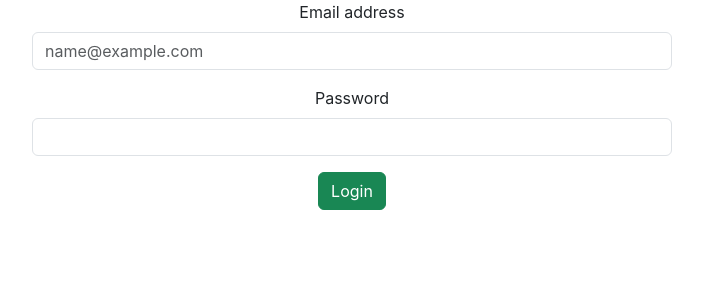
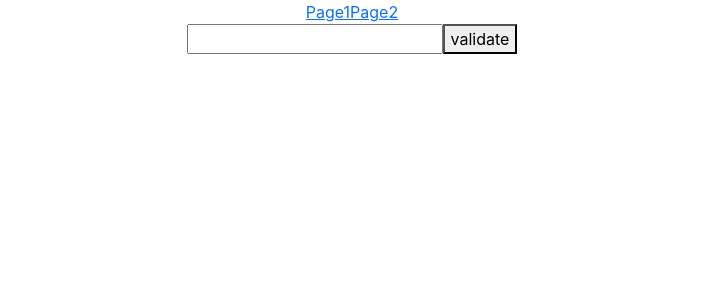
Before and after one commit to krish1302/react-training, a React (Create React App) app: page /page1 in a window 1280 px wide. Shown: the top 300 px of the page, without its empty margins (288-991 px from the left). Built offline with nearby package versions, Linux system fonts and the light colour scheme.

Commit message:
Router & validation

```diff
--- a/package.json
+++ b/package.json
@@ -8,6 +8,7 @@
     "@testing-library/user-event": "^13.5.0",
     "react": "^18.2.0",
     "react-dom": "^18.2.0",
+    "react-router-dom": "^6.10.0",
     "react-scripts": "5.0.1",
     "web-vitals": "^2.1.4"
   },
--- a/src/App.js
+++ b/src/App.js
@@ -15,6 +15,9 @@ import {NameContext, WorkContext} from './Components/Context/Context';
 import ParentFuncContext from './Components/ContextFuncComponent/ParentFuncContext';
 import Page1 from './App-components/Page1/Page1';
 import Page2 from './App-components/Page2/Page2';
+import { Route, Routes, Link } from 'react-router-dom';
+import RoutePage1 from './Router-Components/RoutePage1';
+import RoutePage2 from './Router-Components/RoutePage2';
 
 function App() {
 
@@ -59,8 +62,17 @@ function App() {
       <button onClick={()=> setPage('page1')}>page1</button>
       <button onClick={()=> setPage('page2')}>page2</button> */}
 
-      {page === 'page1' && <Page1 setPage={setPage}/>}
-      {page === 'page2' && <Page2 setPage={setPage}/>}
+      {/* {page === 'page1' && <Page1 setPage={setPage}/>}
+      {page === 'page2' && <Page2 setPage={setPage}/>} */}
+
+      <Link to="page1">Page1</Link>
+      <Link to="page2">Page2</Link>
+
+      <Routes>
+        <Route index element={<RoutePage1/>} ></Route>
+        <Route path="page1" element={<RoutePage1/>} ></Route>
+        <Route path="page2" element={<RoutePage2/>} ></Route>
+      </Routes>
 
     </div>
   );
--- /dev/null
+++ b/src/Router-Components/RoutePage1.js
@@ -0,0 +1,42 @@
+import React, { Component, createRef } from 'react'
+
+class RoutePage1 extends Component {
+    constructor(props) {
+      super(props)
+
+      this.state = {
+
+      }
+
+      this.inputRef = createRef()
+    }
+    inputValidation = () =>{
+        var value = this.inputRef.current.value
+
+        var re = /^\w+([\.-]?\w+)*@\w+([\.-]?\w+)*(\.\w{2,3})+$/;
+        console.log(value.length)
+        if (value != ""){
+
+        }
+        if(value.length < 5){
+            console.log('email needs 5 character')
+        }
+        if(re.test(value)){
+            console.log('email success')
+        }
+        else{
+            console.log('wrong email pattern')
+        }
+
+    }
+  render() {
+    return (
+      <div>
+        <input ref={this.inputRef}/>
+        <button onClick={()=> this.inputValidation()}>validate</button>
+      </div>
+    )
+  }
+}
+
+export default RoutePage1
--- /dev/null
+++ b/src/Router-Components/RoutePage2.js
@@ -0,0 +1,11 @@
+import React, { Component } from 'react'
+
+class RoutePage2 extends Component {
+  render() {
+    return (
+      <div>RoutePage2</div>
+    )
+  }
+}
+
+export default RoutePage2
--- a/src/index.js
+++ b/src/index.js
@@ -3,11 +3,14 @@ import ReactDOM from 'react-dom/client';
 import './index.css';
 import App from './App';
 import reportWebVitals from './reportWebVitals';
+import { BrowserRouter } from 'react-router-dom';
 
 const root = ReactDOM.createRoot(document.getElementById('root'));
 root.render(
   <React.StrictMode>
-    <App />
+    <BrowserRouter>
+      <App />
+    </BrowserRouter>
   </React.StrictMode>
 );
 
```
Also changed, not shown: 1 other file (tests, documents, lock files or other folders).
